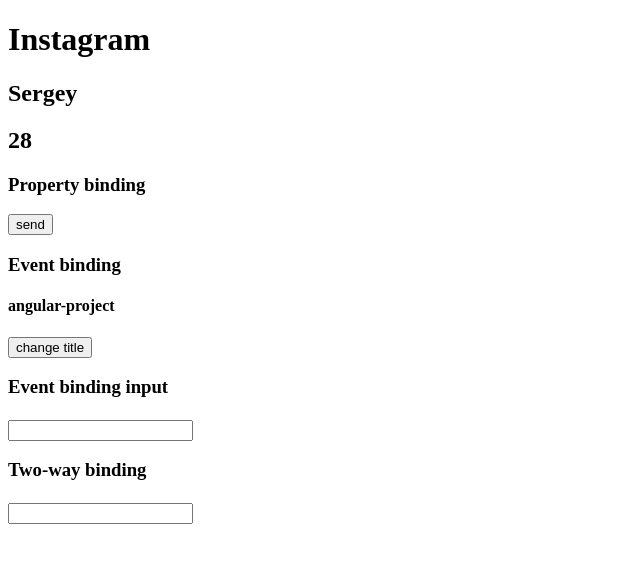
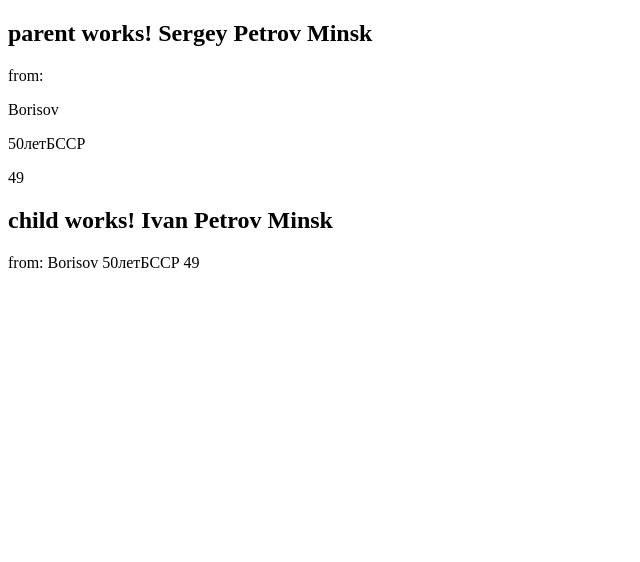
Before and after one commit to Sergey-Rimsha/angular-project, an Angular app: page / in a window 1280 px wide. Shown: the top 562 px of the page, without its empty margins (0-640 px from the left). Built offline with nearby package versions, Linux system fonts and the light colour scheme.

Commit message:
added Input props child component

```diff
--- a/src/app/app.component.html
+++ b/src/app/app.component.html
@@ -1,29 +1,35 @@
-<div>
-  <h1>
-    {{ appTitle }}
-  </h1>
-  <h2>{{ user.name }}</h2>
-  <h2>{{ user.age }}</h2>
-</div>
-<div>
-  <h3>Property binding</h3>
-  <button [disabled]="isAppLoading">send</button>
-</div>
-<div>
-  <h3>Event binding</h3>
-  <h4>{{ title }}</h4>
-  <button (click)="changeTitleHandler()">change title</button>
-</div>
+<!--<div>-->
+<!--  <div>-->
+<!--    <h1>-->
+<!--      {{ appTitle }}-->
+<!--    </h1>-->
+<!--    <h2>{{ user.name }}</h2>-->
+<!--    <h2>{{ user.age }}</h2>-->
+<!--  </div>-->
+<!--  <div>-->
+<!--    <h3>Property binding</h3>-->
+<!--    <button [disabled]="isAppLoading">send</button>-->
+<!--  </div>-->
+<!--  <div>-->
+<!--    <h3>Event binding</h3>-->
+<!--    <h4>{{ title }}</h4>-->
+<!--    <button (click)="changeTitleHandler()">change title</button>-->
+<!--  </div>-->
+
+<!--  <div>-->
+<!--    <h3>Event binding input</h3>-->
+<!--    <h4>{{ text }}</h4>-->
+<!--    <input type="text" (keyup.enter)="changeTextHandler($event)" />-->
+<!--    &lt;!&ndash;<input type="text" (input)="changeTextHandler($event)" />&ndash;&gt;-->
+<!--  </div>-->
+
+<!--  <div>-->
+<!--    <h3>Two-way binding</h3>-->
+<!--    <h4>{{ textTwoWay }}</h4>-->
+<!--    <input type="text" [(ngModel)]="textTwoWay" />-->
+<!--  </div>-->
+<!--</div>-->
 
 <div>
-  <h3>Event binding input</h3>
-  <h4>{{ text }}</h4>
-  <input type="text" (keyup.enter)="changeTextHandler($event)" />
-  <!--<input type="text" (input)="changeTextHandler($event)" />-->
+  <inst-parent></inst-parent>
 </div>
-
-<div>
-  <h3>Two-way binding</h3>
-  <h4>{{ textTwoWay }}</h4>
-  <input type="text" [(ngModel)]="textTwoWay" />
-</div>
--- a/src/app/app.module.ts
+++ b/src/app/app.module.ts
@@ -3,9 +3,11 @@ import { BrowserModule } from '@angular/platform-browser'
 
 import { AppComponent } from './app.component'
 import { FormsModule } from '@angular/forms'
+import { ChildComponent } from './parent/child/child.component'
+import { ParentComponent } from './parent/parent.component'
 
 @NgModule({
-  declarations: [AppComponent],
+  declarations: [AppComponent, ChildComponent, ParentComponent],
   imports: [BrowserModule, FormsModule],
   providers: [],
   bootstrap: [AppComponent],
--- /dev/null
+++ b/src/app/parent/child/child.component.html
@@ -0,0 +1,11 @@
+<div>
+  <h2>child works! {{ name }} {{ surnameProps }} {{ city }}</h2>
+  <div>
+    from:
+    <span>
+      {{ address?.city }}
+      {{ address?.street }}
+      {{ address?.house }}
+    </span>
+  </div>
+</div>
--- /dev/null
+++ b/src/app/parent/child/child.component.ts
@@ -0,0 +1,15 @@
+import { Component, Input, OnInit } from '@angular/core'
+import { Address } from '../parent.component'
+
+@Component({
+  selector: 'inst-child',
+  templateUrl: './child.component.html',
+  styleUrls: ['./child.component.scss'],
+})
+export class ChildComponent {
+  name = 'Ivan'
+  // add props Input
+  @Input() surnameProps?: string
+  @Input() city?: string
+  @Input() address?: Address
+}
--- /dev/null
+++ b/src/app/parent/parent.component.html
@@ -0,0 +1,10 @@
+<div>
+  <h2>parent works! {{ name }} {{ surname }} {{ city }}</h2>
+  <div>
+    from:
+    <p>{{ address.city }}</p>
+    <p>{{ address.street }}</p>
+    <p>{{ address.house }}</p>
+  </div>
+  <inst-child [surnameProps]="surname" [city]="city" [address]="address"></inst-child>
+</div>
--- /dev/null
+++ b/src/app/parent/parent.component.ts
@@ -0,0 +1,24 @@
+import { Component } from '@angular/core'
+
+export interface Address {
+  city: string
+  street: string
+  house: number
+}
+
+@Component({
+  selector: 'inst-parent',
+  templateUrl: './parent.component.html',
+  styleUrls: ['./parent.component.scss'],
+})
+export class ParentComponent {
+  name = 'Sergey'
+  surname = 'Petrov'
+  city = 'Minsk'
+
+  address: Address = {
+    city: 'Borisov',
+    street: '50летБССР',
+    house: 49,
+  }
+}
```
Also changed, not shown: src/app/parent/child/child.component.scss (added), src/app/parent/parent.component.scss (added).
